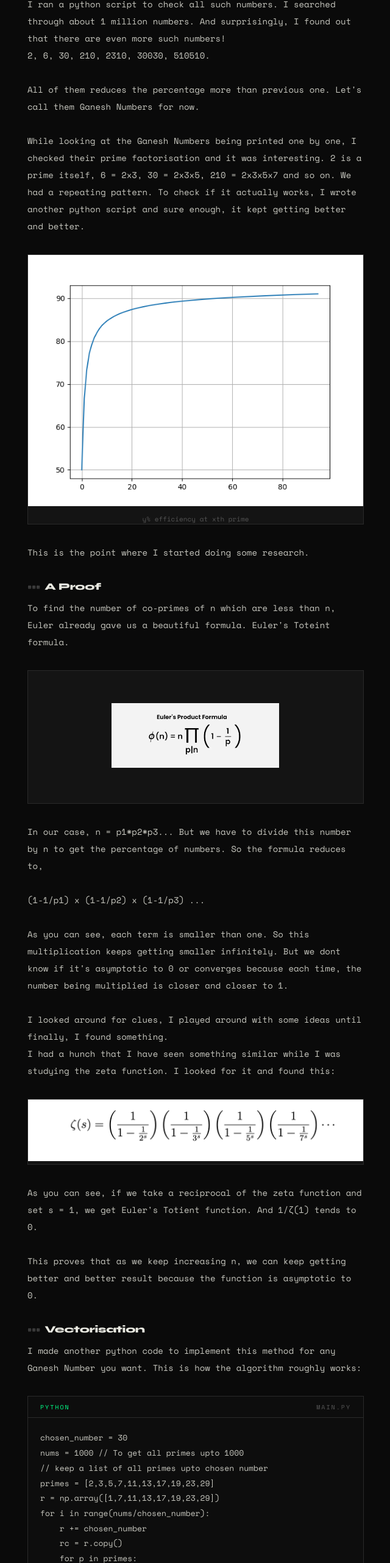
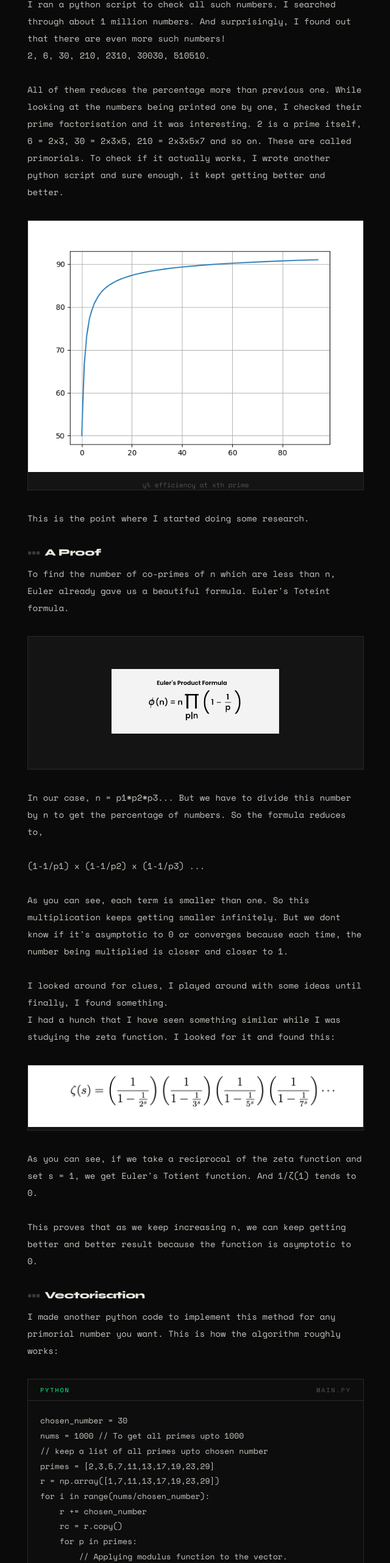
Before and after one commit to gane101/Portfolio, a plain HTML site: page blog-post.html in a window 1280 px wide. Shown: the part 2277-4840 px from the top of the page at 61% size, without its empty margins (177-817 px from the left). Drawn offline with nearby package versions, Linux system fonts and the light colour scheme.

Commit message:
Replace 'Ganesh Numbers' with 'primorial numbers'

```diff
--- a/blog-post.html
+++ b/blog-post.html
@@ -444,11 +444,7 @@
       </p>
 
       <p>
-        All of them reduces the percentage more than previous one. Let's call them Ganesh Numbers for now.
-      </p>
-
-      <p>
-        While looking at the Ganesh Numbers being printed one by one, I checked their prime factorisation and it was interesting. 2 is a prime itself, 6 = 2x3, 30 = 2x3x5, 210 = 2x3x5x7 and so on. We had a repeating pattern. To check if it actually works, I wrote another python script and sure enough, it kept getting better and better.
+        All of them reduces the percentage more than previous one. While looking at the numbers being printed one by one, I checked their prime factorisation and it was interesting. 2 is a prime itself, 6 = 2x3, 30 = 2x3x5, 210 = 2x3x5x7 and so on. These are called primorials. To check if it actually works, I wrote another python script and sure enough, it kept getting better and better.
       </p>
 
       <div class="img-block">
@@ -501,7 +497,7 @@
       <h3 id = "Vectorisation">Vectorisation</h3>
 
       <p>
-        I made another python code to implement this method for any Ganesh Number you want. This is how the algorithm roughly works:
+        I made another python code to implement this method for any primorial number you want. This is how the algorithm roughly works:
       </p>
 
       <div class="code-block">
@@ -533,9 +529,9 @@
       <h2 id = "Issues">Issues</h2>
 
       <p><br>
-        1. There are some little issues with this method. It only works after a certain Ganesh Number. For my machine it was 2310.<br><br>
+        1. There are some little issues with this method. It only works after a certain primorial number. For my machine it was 2310.<br><br>
         2. While we get a better performance, a lot of time can be wasted on finding all the primes up to the number chosen.<br><br>
-        3. Sometimes when you choose a number a little too high compared to the numbers you have to check, it could have worse performance. The Ganesh Number has to be picked carefully.
+        3. Sometimes when you choose a number a little too high compared to the numbers you have to check, it could have worse performance. The primorial has to be picked carefully.
       </p>
 
       <h2>Specs</h2>
```
